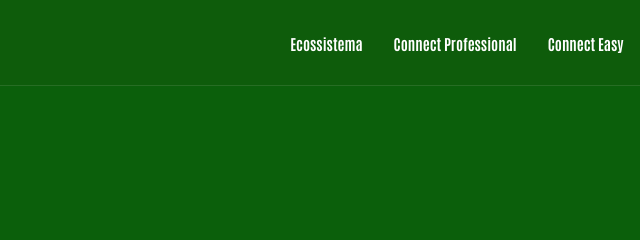
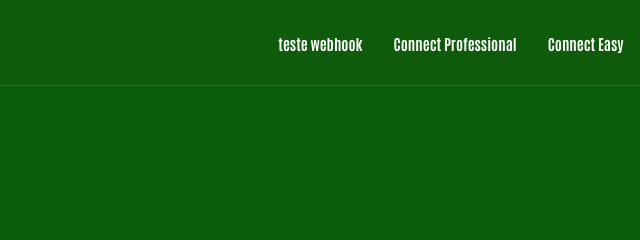
Before and after one commit to connectvetdobrasil-bit/public_website, a plain HTML site: page index.html in a window 1280 px wide. Shown: the top 240 px of the page, 212-852 px from the left. Drawn offline with Linux system fonts and the light colour scheme.

Commit message:
Teste deploy

```diff
--- a/index.html
+++ b/index.html
@@ -18,7 +18,7 @@
 </a>
 <nav>
 <ul class="menu" id="menu">
-<li><a href="#ecossistema">Ecossistema</a></li>
+<li><a href="#ecossistema">teste webhook</a></li>
 <li><a href="#connect-professional">Connect Professional</a></li>
 <li><a href="#connect-easy">Connect Easy</a></li>
 <li><a href="#solidario">Solidário</a></li>
```
